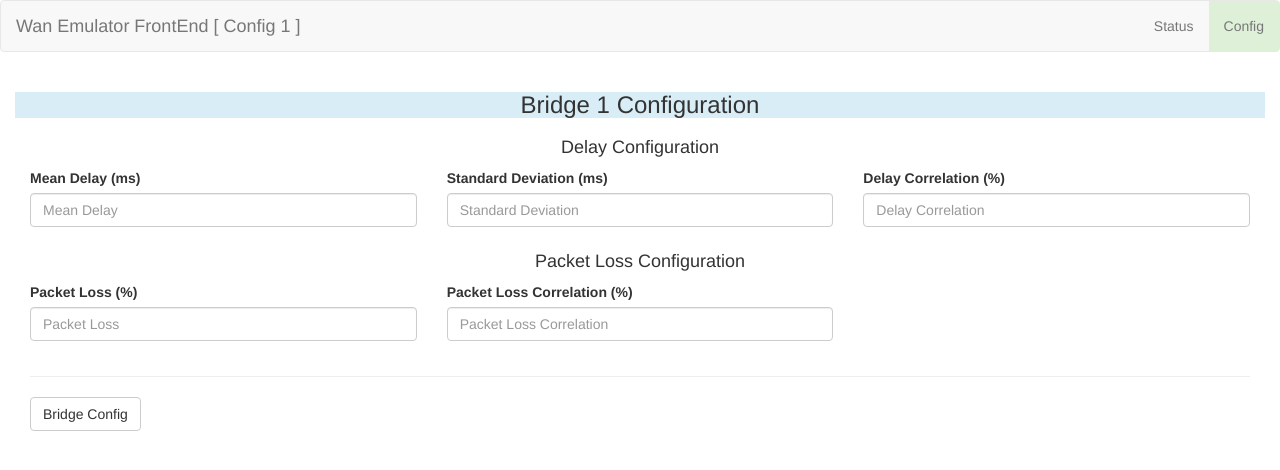
After one commit to Bokeh-Solutions/Wan_Emulator_Frontend, a Flask app: page /config/1 in a window 1280 px wide. The commit adds this page. Shown: the top 470 px of the page. Run offline with Flask 2, Linux system fonts and the light colour scheme; some libraries are stand-ins or nearby versions.

Commit message:
Lot of Changes!!

```diff
--- a/wanem_app/WANEm_FrontEnd.py
+++ b/wanem_app/WANEm_FrontEnd.py
@@ -6,6 +6,34 @@ import subprocess as sub
 import re
 
 app = Flask(__name__)
+
+
+def get_tc_status():
+    """
+    Fucntion to return the TC status
+    :return: List with all the lines of the output of the command
+    """
+    output = sub.check_output(['tc', 'qdisc']).split('\n')
+    return output
+
+def get_bridges():
+    """
+    Function to return the bridges and associations
+    :return: Dictionary with the following format: {'<#>':{'name':<br_name>, 'interface_in':<if_in>, 'interface_out':<if_out>}, ...}
+    """
+    br_list={}
+    i = 0
+    # Grab the output from the command "brctl show", and split it in lines
+    output = sub.check_output(['brctl', 'show']).split('\n')
+    for c in range(0,len(output)):
+        regex1 = re.search('(br[0-9]+).*(en.+)', output[c])
+        if regex1:
+            br_list[i] = {'name':regex1.group(1), 'interface_in':regex1.group(2)}
+            regex2 = re.search('.+(en.+)', output[c+1])
+            if regex2:
+                br_list[i]['interface_out'] = regex2.group(1)
+            i +=1
+    return br_list
 
 
 def get_interfaces():
@@ -25,10 +53,10 @@ def get_interfaces():
         if regex:
             i += 1
             # Add data to the if_list dictionary
-            if_list[regex.group(1)]={'name':regex.group(2).lower(), 'status':regex.group(3).lower()}
-            if_group[str(i)]=[line]
+            if_list[int(regex.group(1))]={'name':regex.group(2).lower(), 'status':regex.group(3).lower()}
+            if_group[i]=[line]
         else:
-            if_group[str(i)].append(line)
+            if_group[i].append(line)
 
     # Process other dictionary to grab ip address from interface
     for key in if_group:
@@ -41,17 +69,24 @@ def get_interfaces():
     return if_list
 
 
-@app.route('/config')
-def config():
-    active = {"status": "", "config": "bg-success"}
-    return render_template('config.html', active=active)
+@app.route('/config/<br>')
+def config(br):
+    if br == 'all':
+        bridges = get_bridges()
+        active = {"status": "", "config": "bg-success", "title":"Config"}
+        return render_template('config.html', active=active, bridges=bridges)
+    else:
+        active = {"status": "", "config": "bg-success", "title": "Config " + br}
+        return render_template('config_bridge.html', active=active, bridge=br)
 
 
 @app.route('/')
 def status():
     interfaces = get_interfaces()
-    active = {"status": "bg-success", "config": ""}
-    return render_template('status.html', active=active, interfaces=interfaces)
+    bridges = get_bridges()
+    tc_status = get_tc_status()
+    active = {"status": "bg-success", "config": "", "title":"Status"}
+    return render_template('status.html', active=active, interfaces=interfaces, bridges=bridges, tc_status=tc_status)
 
 
 if __name__ == '__main__':
--- /dev/null
+++ b/wanem_app/templates/config_bridge.html
@@ -0,0 +1,41 @@
+{% extends "main.html" %}
+{% block config %}
+    <div class="row">
+        <div class="col-xs-12">
+            <h3 class="text-center bg-info">Bridge {{ bridge }} Configuration</h3>
+            <form>
+                <div class="col-xs-12">
+                    <h4 class="text-center">Delay Configuration</h4>
+                </div>
+                <div class="col-xs-4 form-group">
+                    <label for="InputMeanDelay">Mean Delay (ms)</label>
+                    <input type="number" class="form-control" id="InputMeanDelay" placeholder="Mean Delay">
+                </div>
+                <div class="col-xs-4 form-group">
+                    <label for="InputStdDev">Standard Deviation (ms)</label>
+                    <input type="number" class="form-control" id="InputStdDev" placeholder="Standard Deviation">
+                </div>
+                <div class="col-xs-4 form-group">
+                    <label for="InputDelayCorrelation">Delay Correlation (%)</label>
+                    <input type="number" class="form-control" id="InputDelayCorrelation" placeholder="Delay Correlation">
+                </div>
+                <div class="col-xs-12">
+                    <h4 class="text-center">Packet Loss Configuration</h4>
+                </div>
+                <div class="col-xs-4 form-group">
+                    <label for="InputPktLoss">Packet Loss (%)</label>
+                    <input type="number" class="form-control" id="InputPktLoss" placeholder="Packet Loss">
+                </div>
+                <div class="col-xs-4 form-group">
+                    <label for="InputPktLossCorrelation">Packet Loss Correlation (%)</label>
+                    <input type="number" class="form-control" id="InputPktLossCorrelation" placeholder="Packet Loss Correlation">
+                </div>
+                <div class="col-xs-12">
+                    <hr>
+                    <button type="submit" class="btn btn-default">Bridge Config</button>
+                </div>
+
+            </form>
+        </div>
+    </div>
+{% endblock %}
--- a/wanem_app/templates/main.html
+++ b/wanem_app/templates/main.html
@@ -23,11 +23,11 @@
         <nav class="navbar navbar-default">
             <div class="container-fluid">
                 <div class="navbar-header">
-                    <a class="navbar-brand" href="#">Wan Emulator FrontEnd</a>
+                    <a class="navbar-brand" href="#">Wan Emulator FrontEnd [ {{ active.title }} ]</a>
                 </div>
                 <ul class="nav navbar-nav navbar-right">
                     <li class="{{ active.status }}"><a href="{{ url_for('status') }}">Status</a></li>
-                    <li class="{{ active.config }}"><a href="{{ url_for('config') }}">Config</a></li>
+                    <li class="{{ active.config }}"><a href="{{ url_for('config', br='all') }}">Config</a></li>
                 </ul>
             </div>
         </nav>
```
Also changed, not shown: wanem_app/templates/config.html (+4 -11 lines), wanem_app/templates/status.html (+30 -12 lines), 1 other file.
